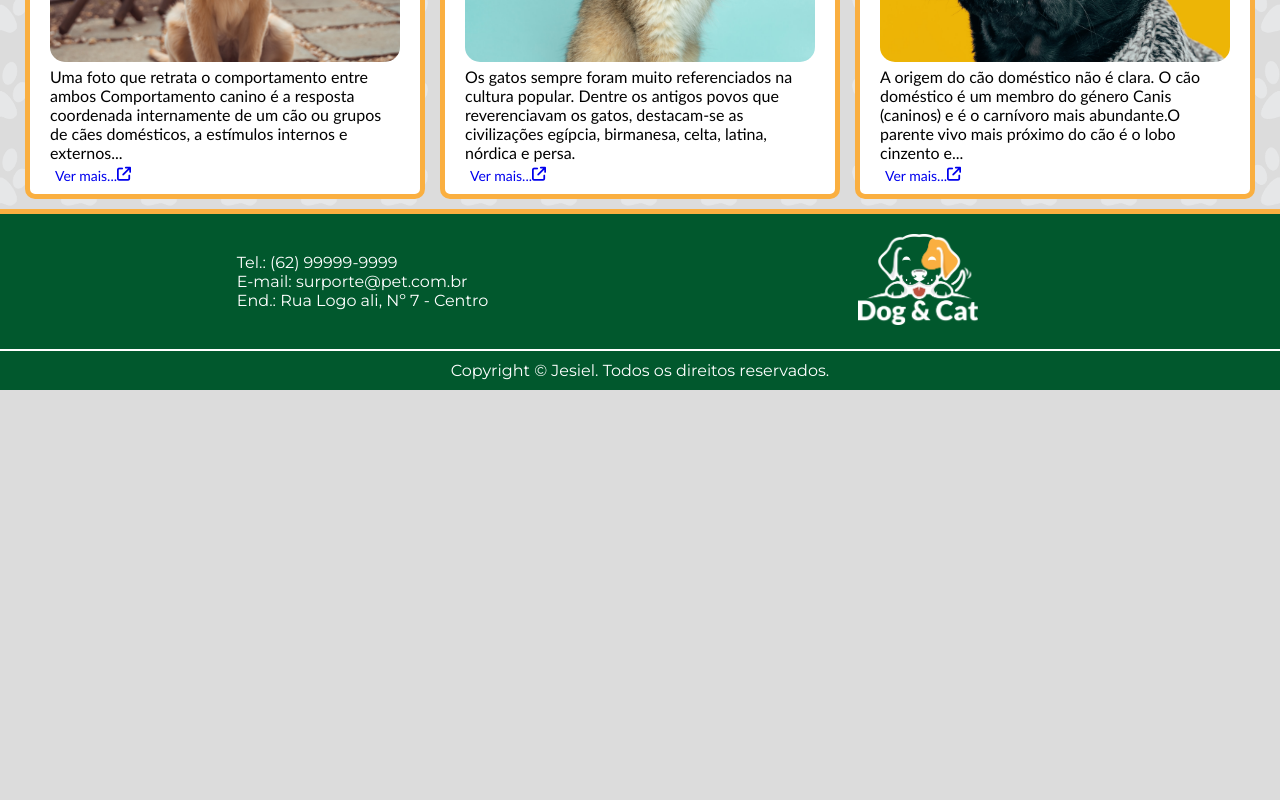
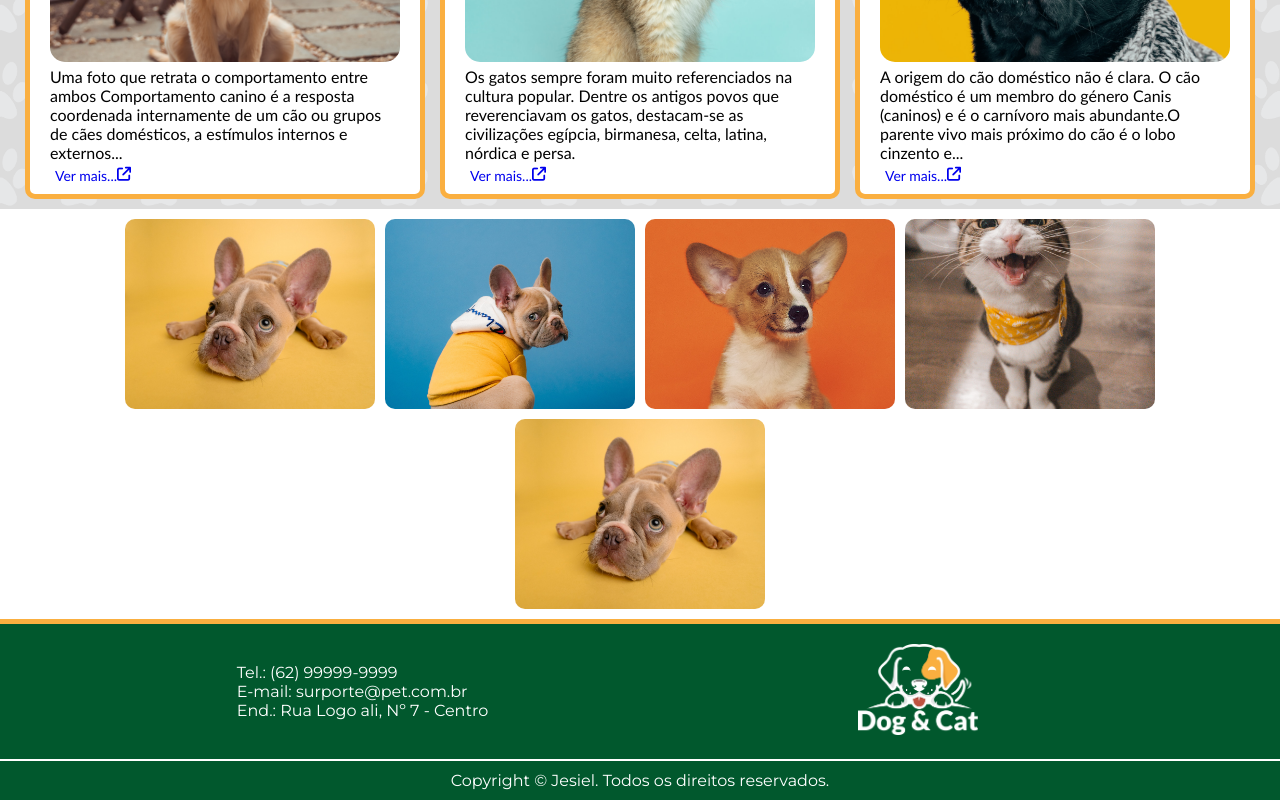
Before and after one commit to jesiellsouza/Blog-Dog-Cat, a plain HTML site: page index.html in a window 1280 px wide. Shown: the part 989-1789 px from the top of the page. Before the commit the page ends 1379 px from the top, so only its background shows below. Drawn offline with Linux system fonts and the light colour scheme.

Commit message:
commit-init

```diff
--- a/css/style.css
+++ b/css/style.css
@@ -215,6 +215,30 @@ nav {
 }
 /*final-postagen-principal*/
 
+.galeria-content {
+    display: flex;
+    justify-content: center;
+    align-items: center;
+    flex-wrap: wrap;
+    width: 100%;
+    background-color: #fff;
+    padding: 10px;
+    gap: 10px;
+}
+
+.galeria-img {
+    width: 250px;
+    height: 190px;
+}
+
+.galeria-img img {
+    display: flex;
+    width: 250px;
+    height: 190px;
+    object-fit: cover;
+    position: absolute;
+    border-radius: 10px;
+}
 
 
 .rodape-content {
--- a/index.html
+++ b/index.html
@@ -73,6 +73,23 @@
     </div>
     <!--final-postagens principais-->
 
+    <!--inicio-galeria-->
+    <div class="galeria-content">
+        <div class="galeria-img">
+            <img src="./img/dog/img-11.jpg" alt="">
+        </div>
+        <div class="galeria-img">
+            <img src="./img/dog/img-12.jpg" alt="">
+        </div><div class="galeria-img">
+            <img src="./img/dog/img-10.jpg" alt="">
+        </div><div class="galeria-img">
+            <img src="./img/cat/img-3.jpg" alt="">
+        </div><div class="galeria-img">
+            <img src="./img/dog/img-11.jpg" alt="">
+        </div>
+    </div>
+    <!--final-galeria-->
+
     <!--inicio-postagem-meio-->
     <div class="postagem-meio-content">
         <div class="postagem-meio">
```
